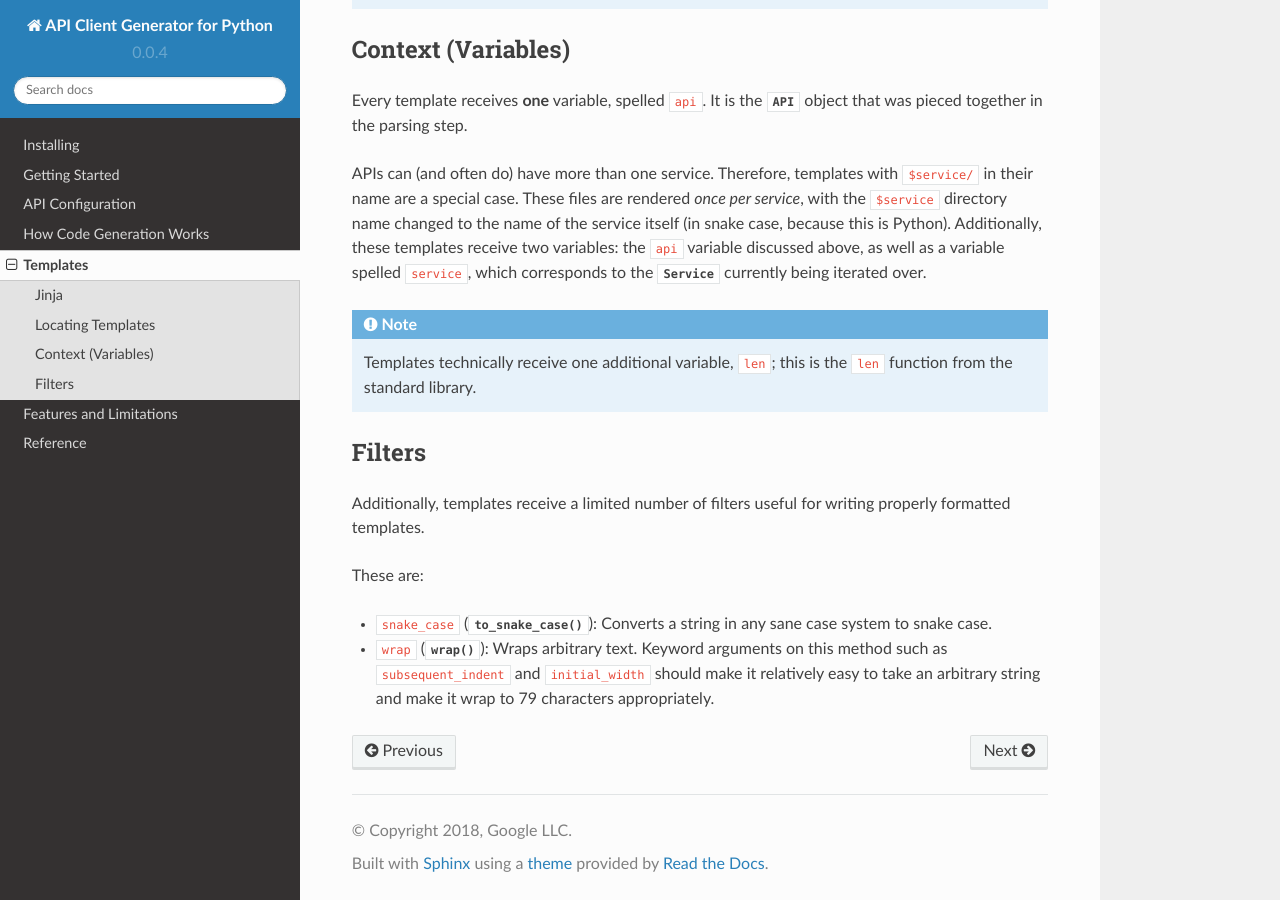
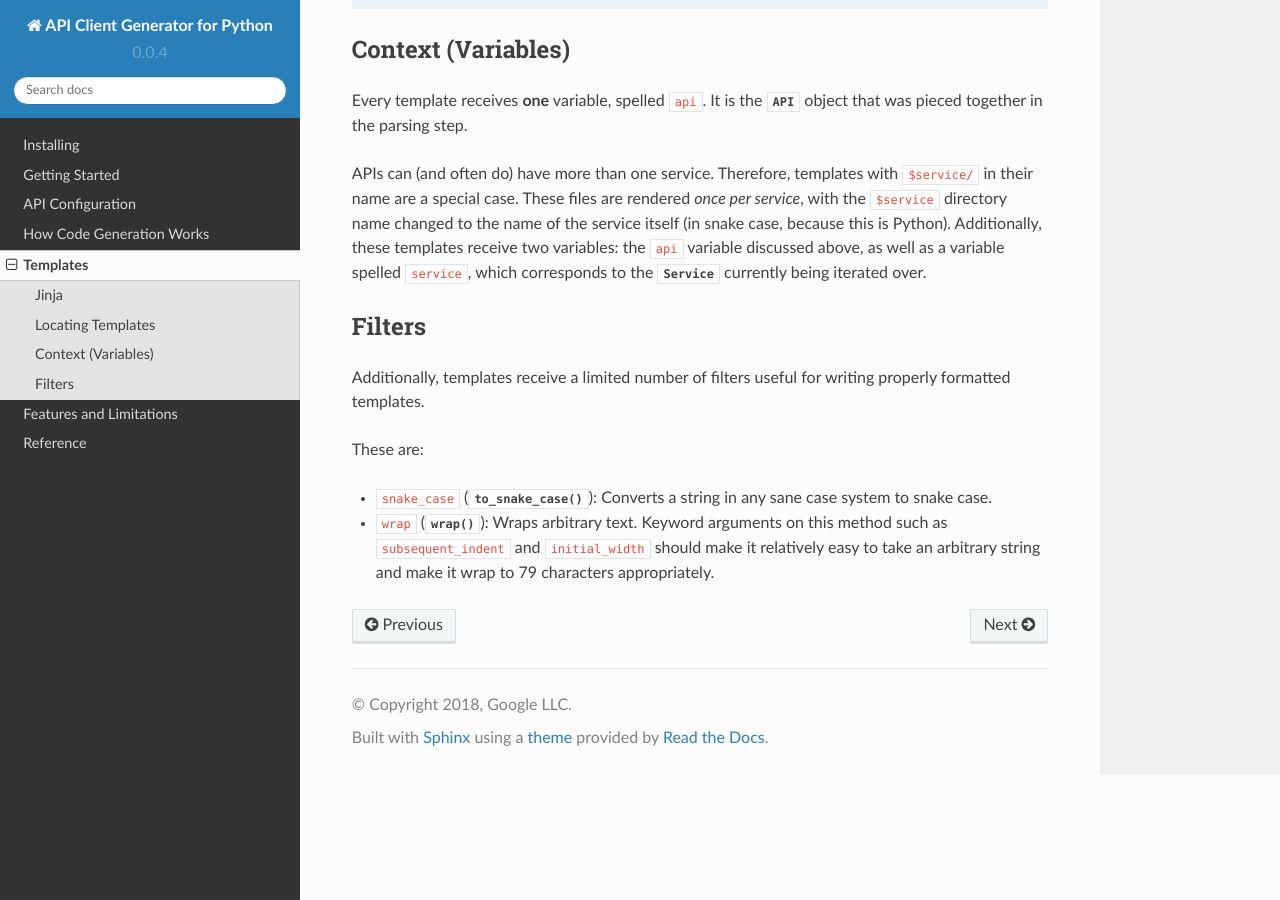
Before and after one commit to googleapis/gapic-generator-python, a Sphinx documentation site: the page built from docs/templates.rst, in a window 1280 px wide and 900 px high, scrolled down 1067 px. Built offline with Sphinx 7.4.7 and the Read the Docs theme 2.0.0, drawn with Linux system fonts in a browser that asks for light colours.

Commit message:
Remove sending len to Jinja.
The length filter exists, and we are no longer using len anyway.

```diff
--- a/docs/templates.rst
+++ b/docs/templates.rst
@@ -62,11 +62,6 @@ Additionally, these templates receive two variables: the ``api`` variable
 discussed above, as well as a variable spelled ``service``, which corresponds
 to the :class:`~.schema.wrappers.Service` currently being iterated over.
 
-.. note::
-
-    Templates technically receive one additional variable, ``len``; this is
-    the ``len`` function from the standard library.
-
 
 Filters
 ~~~~~~~
```
Also changed, not shown: 1 other file.
